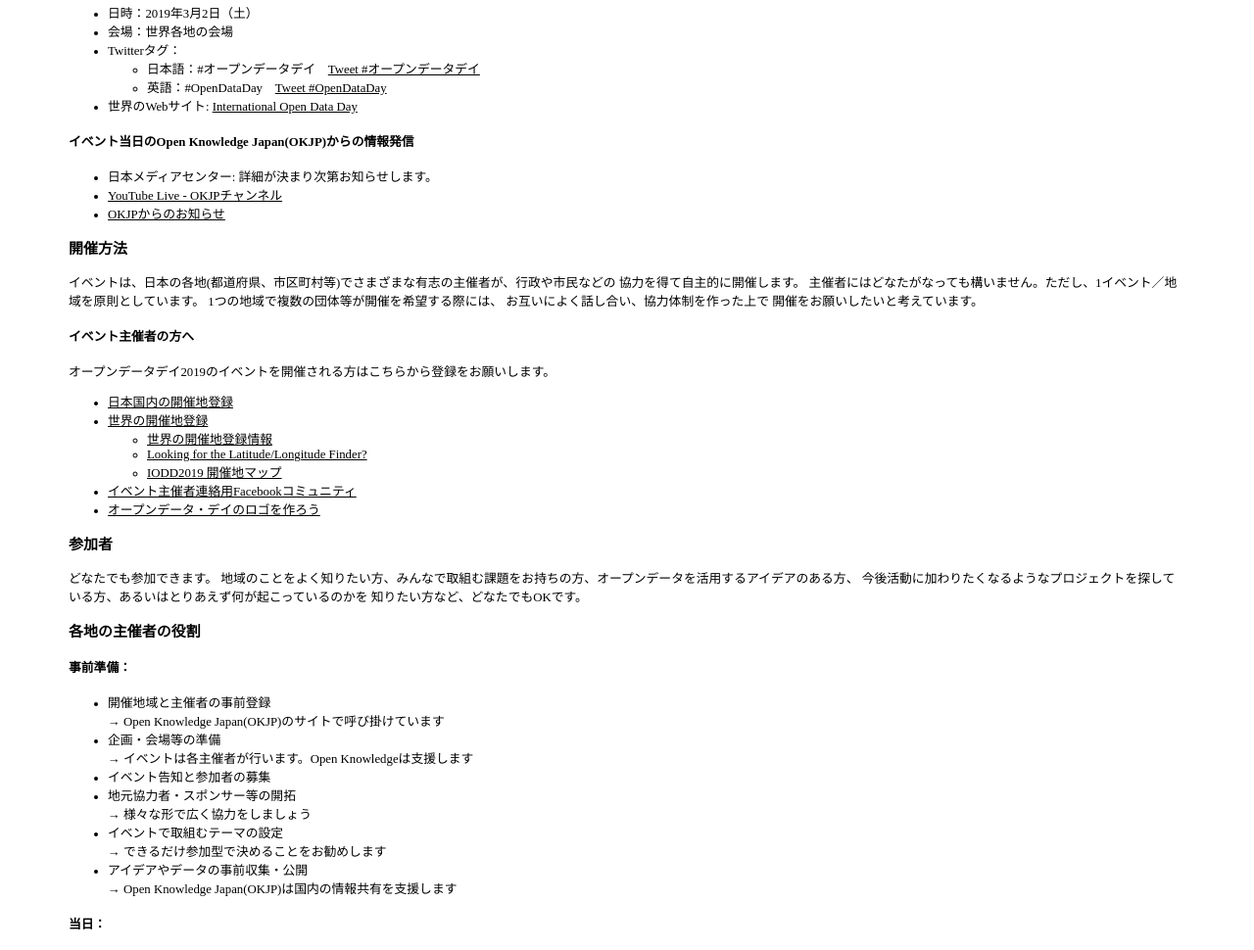
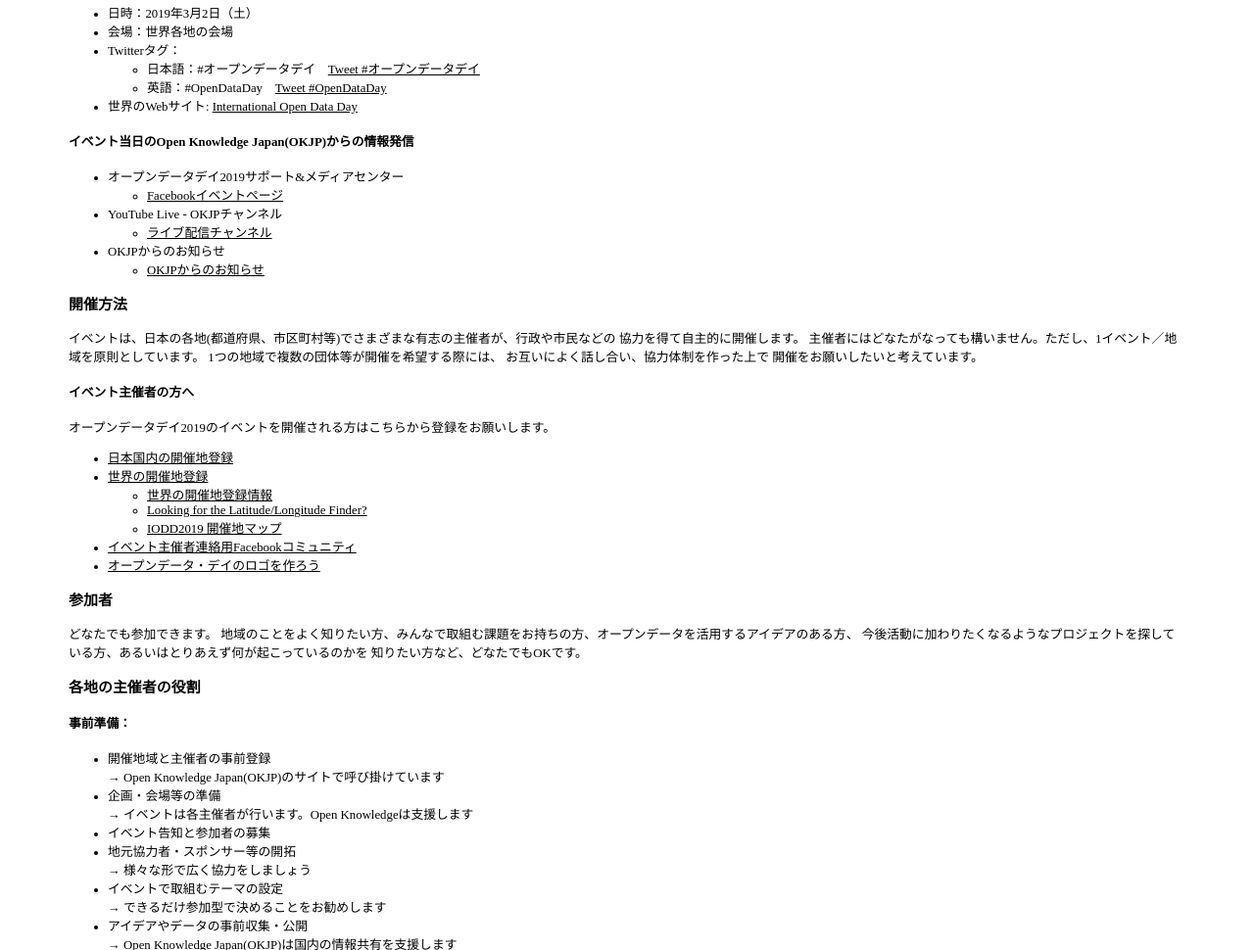
Before and after one commit to okfj/odd19, a plain HTML site: page index.html in a window 1280 px wide. Shown: the part 1154-2124 px from the top of the page at 98% size. Drawn offline with Linux system fonts and the light colour scheme.

Commit message:
Synchronized build

```diff
--- a/index.html
+++ b/index.html
@@ -72,9 +72,18 @@
 </ul>
 <h4>イベント当日のOpen Knowledge Japan(OKJP)からの情報発信</h4>
 <ul>
-<li>日本メディアセンター: 詳細が決まり次第お知らせします。</li>
-<li><a href="https://www.youtube.com/channel/UC1otQXoutpSfUmwzPn3EQ3Q">YouTube Live - OKJPチャンネル</a></li>
+<li>オープンデータデイ2019サポート&amp;メディアセンター<ul>
+<li><a href="https://www.facebook.com/events/545607442612766/">Facebookイベントページ</a></li>
+</ul>
+</li>
+<li>YouTube Live - OKJPチャンネル<ul>
+<li><a href="https://www.youtube.com/user/OKFJapan/live">ライブ配信チャンネル</a></li>
+</ul>
+</li>
+<li>OKJPからのお知らせ<ul>
 <li><a href="https://github.com/okfj/odd19/wiki">OKJPからのお知らせ</a></li>
+</ul>
+</li>
 </ul>
 <h3>開催方法</h3>
 <p>イベントは、日本の各地(都道府県、市区町村等)でさまざまな有志の主催者が、行政や市民などの 協力を得て自主的に開催します。
```
